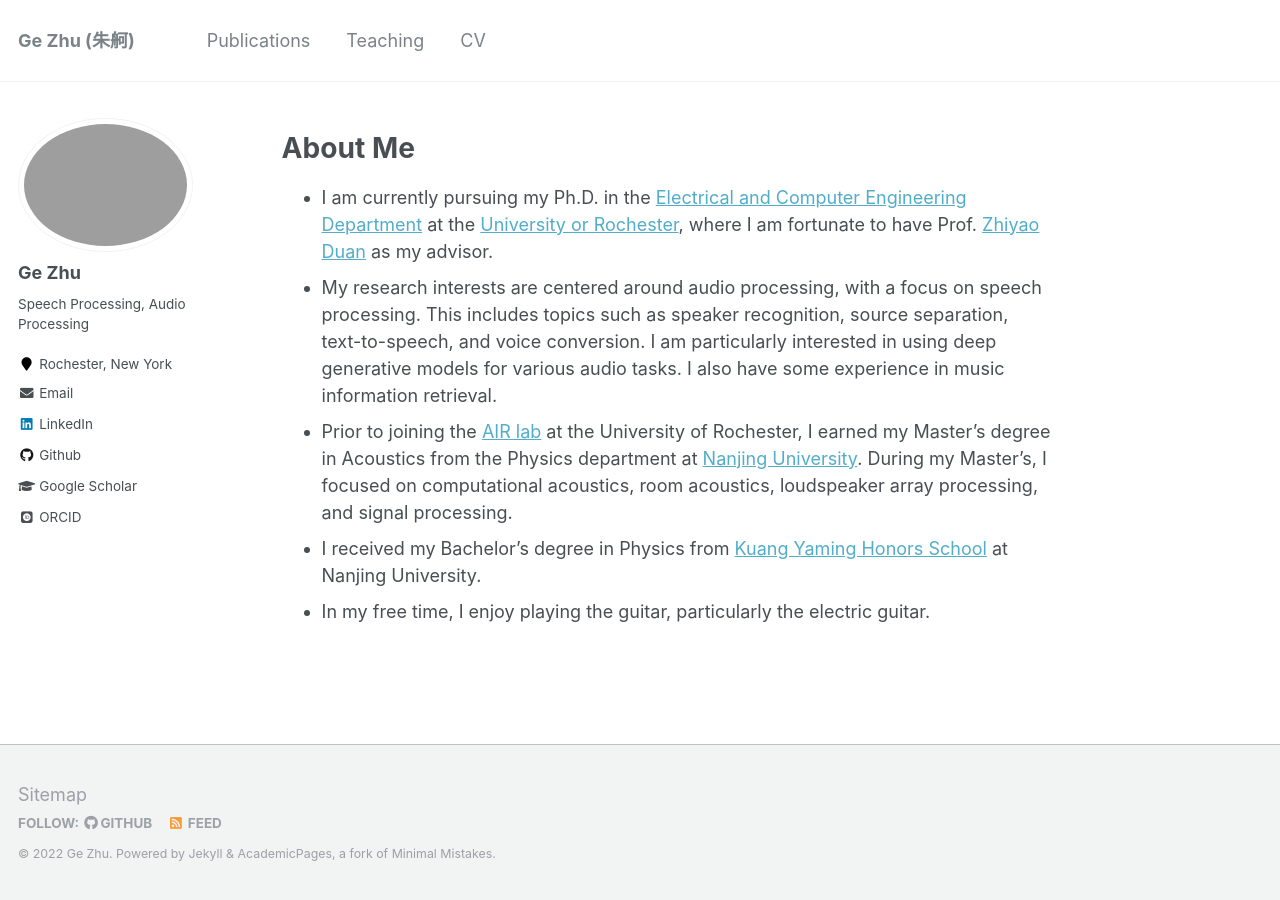
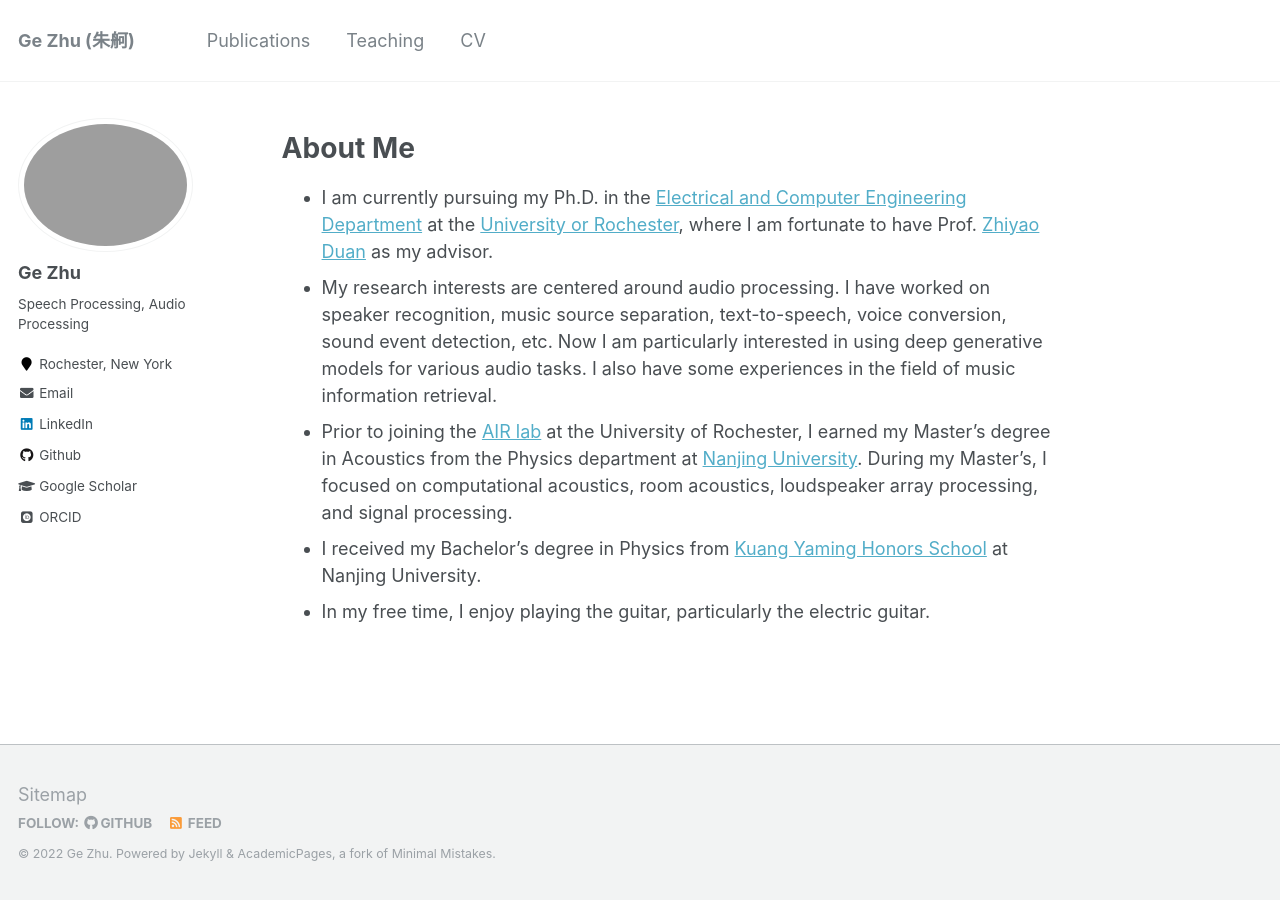
Before and after one commit to gzhu06/gzhu06.github.io, a Jekyll site: the page built from _pages/about.md, in a window 1280 px wide. Built offline with Jekyll 4.4.1, drawn with Linux system fonts in a browser that asks for light colours; some web fonts are replaced.

Commit message:
make interest more precise

```diff
--- a/_pages/about.md
+++ b/_pages/about.md
@@ -10,7 +10,7 @@ redirect_from:
 
 # About Me
 * I am currently pursuing my Ph.D. in the [Electrical and Computer Engineering Department](http://www.hajim.rochester.edu/ece/) at the [University or Rochester](https://rochester.edu/), where I am fortunate to have Prof. [Zhiyao Duan](http://www2.ece.rochester.edu/~zduan/) as my advisor.
-* My research interests are centered around audio processing, with a focus on speech processing. This includes topics such as speaker recognition, source separation, text-to-speech, and voice conversion. I am particularly interested in using deep generative models for various audio tasks. I also have some experience in music information retrieval.
+* My research interests are centered around audio processing. I have worked on speaker recognition, music source separation, text-to-speech, voice conversion, sound event detection, etc. Now I am particularly interested in using deep generative models for various audio tasks. I also have some experiences in the field of music information retrieval.
 * Prior to joining the [AIR lab](http://www2.ece.rochester.edu/projects/air/index.html) at the University of Rochester, I earned my Master's degree in Acoustics from the Physics department at [Nanjing University](https://www.nju.edu.cn/en/main.psp). During my Master's, I focused on computational acoustics, room acoustics, loudspeaker array processing, and signal processing.
 * I received my Bachelor's degree in Physics from [Kuang Yaming Honors School](https://dii.nju.edu.cn/kym_en/) at Nanjing University.
 * In my free time, I enjoy playing the guitar, particularly the electric guitar.
```
